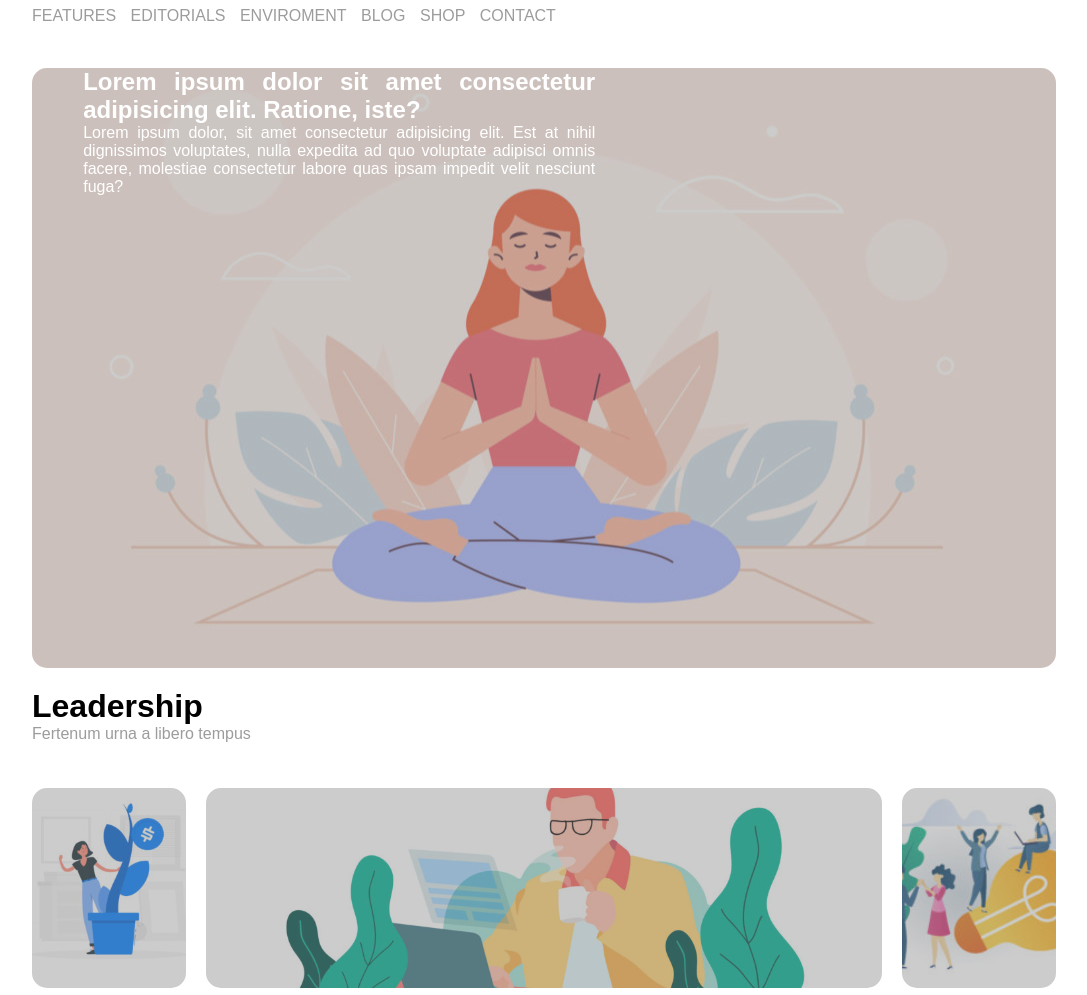
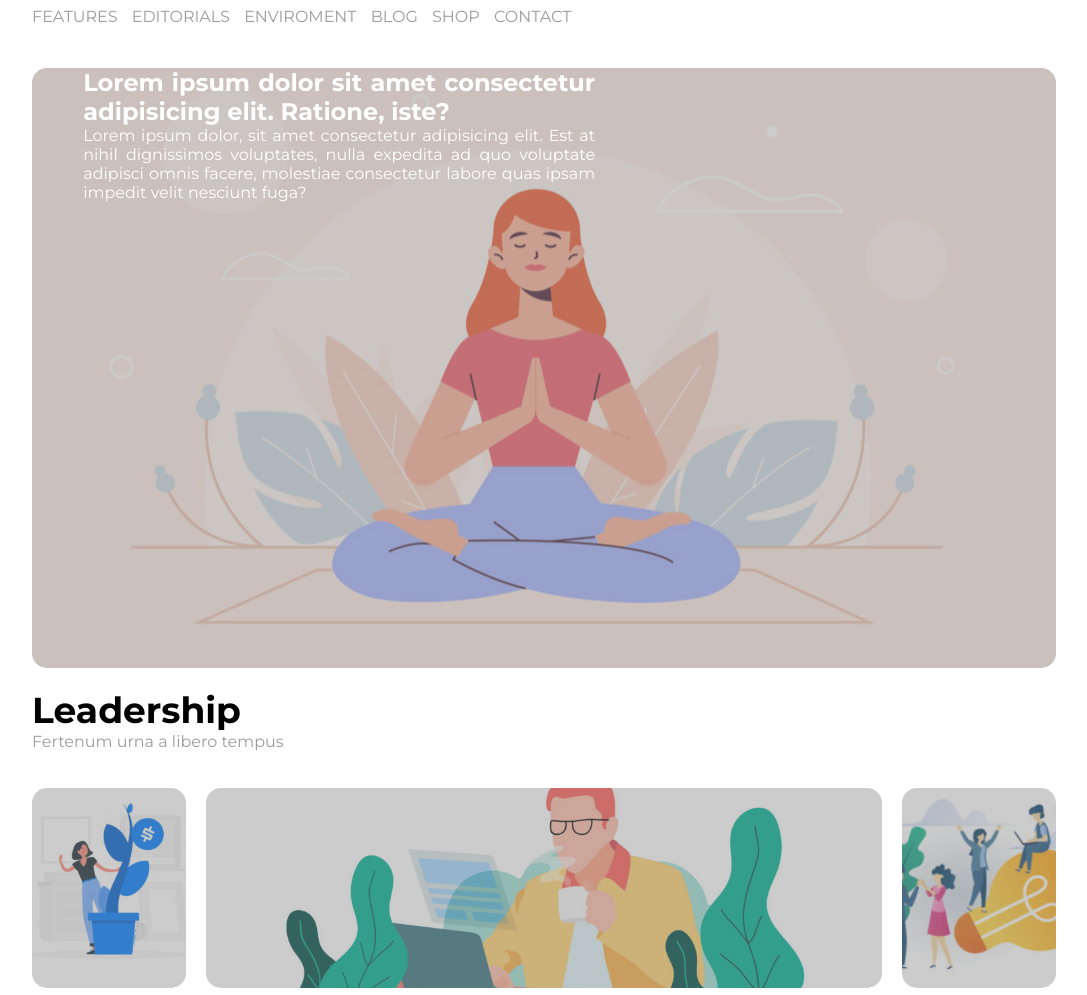
Before and after one commit to Barbon14/htmlcss-wp, a plain HTML site: page index.html in a window 1280 px wide. Shown: the part 92-1087 px from the top of the page, without its empty margins (96-1183 px from the left). Drawn offline with Linux system fonts and the light colour scheme.

Commit message:
fixed font

```diff
--- a/css/style.css
+++ b/css/style.css
@@ -88,7 +88,8 @@ header {
 }
 
 .maintitle {
-    font-size: 32px;
+    font-size: 36px;
+    font-weight: bold;
 }
 
 .subtitle {
--- a/index.html
+++ b/index.html
@@ -5,6 +5,9 @@
     <meta http-equiv="X-UA-Compatible" content="IE=edge">
     <meta name="viewport" content="width=device-width, initial-scale=1.0">
     <link rel="stylesheet" href="css/style.css">
+    <link rel="preconnect" href="https://fonts.googleapis.com">
+    <link rel="preconnect" href="https://fonts.gstatic.com" crossorigin>
+    <link href="https://fonts.googleapis.com/css2?family=Montserrat:wght@400;700&display=swap" rel="stylesheet">
     <title>Wordpress</title>
 </head>
 <body>
```
